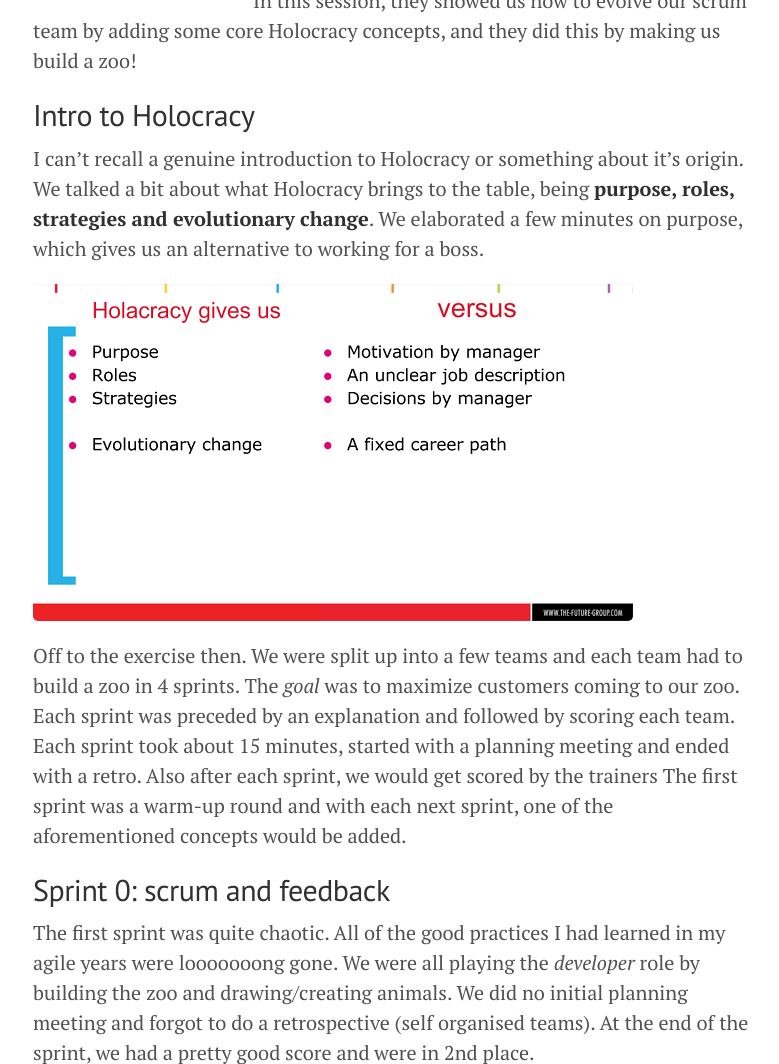
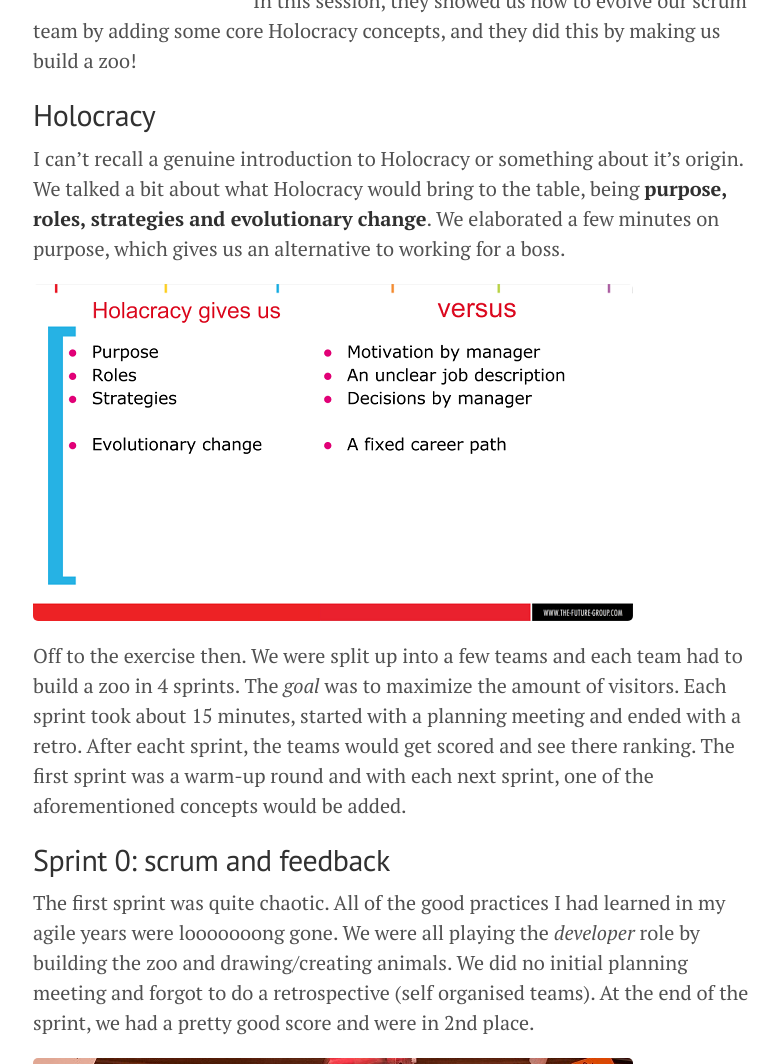
Before and after one commit to TimDM1980/TimDM1980.github.io, a Jekyll site: the page built from _posts/2016-12-04-zoolocracy.markdown, in a window 1280 px wide and 1400 px high, cut to the strip 336-1400 px from the top of the window. Shown: the whole strip, without its empty margins (247-1026 px from the left). Built offline with Jekyll 4.4.1, drawn with Linux system fonts in a browser that asks for light colours; comment, search, counter and statistics services are not loaded.

Commit message:
jpg instead of png

```diff
--- a/_posts/2016-12-04-zoolocracy.markdown
+++ b/_posts/2016-12-04-zoolocracy.markdown
@@ -10,20 +10,19 @@
 They have [shared their slides](https://docs.google.com/presentation/d/1Oq7hyYVO6ffE9L1IrLS6CPCQBk2kZhRRNlEdisw7ptc/edit#slide=id.p4) if you're interested.
 In this session, they showed us how to evolve our scrum team by adding some core Holocracy concepts, and they did this by making us build a zoo!
 
-## Intro to Holocracy
+## Holocracy
 
 I can't recall a genuine introduction to Holocracy or something about it's origin.
-We talked a bit about what Holocracy brings to the table, being __purpose, roles, strategies and evolutionary change__.
+We talked a bit about what Holocracy would bring to the table, being __purpose, roles, strategies and evolutionary change__.
 We elaborated a few minutes on purpose, which gives us an alternative to working for a boss.
 
 [![]({{site.url}}/public/assets/2016-12-04-zoolocracy/holocracy.png)](https://docs.google.com/presentation/d/1Oq7hyYVO6ffE9L1IrLS6CPCQBk2kZhRRNlEdisw7ptc/edit#slide=id.p16)
 
 Off to the exercise then.
 We were split up into a few teams and each team had to build a zoo in 4 sprints.
-The _goal_ was to maximize customers coming to our zoo.
-Each sprint was preceded by an explanation and followed by scoring each team.
+The _goal_ was to maximize the amount of visitors.
 Each sprint took about 15 minutes, started with a planning meeting and ended with a retro.
-Also after each sprint, we would get scored by the trainers
+After eacht sprint, the teams would get scored and see there ranking.
 The first sprint was a warm-up round and with each next sprint, one of the aforementioned concepts would be added.
 
 ## Sprint 0: scrum and feedback
@@ -34,7 +33,7 @@
 We did no initial planning meeting and forgot to do a retrospective (self organised teams).
 At the end of the sprint, we had a pretty good score and were in 2nd place.
 
-![]({{site.url}}/public/assets/2016-12-04-zoolocracy/zoo.png)
+![]({{site.url}}/public/assets/2016-12-04-zoolocracy/zoo.jpg)
 
 ## Sprint 1: purpose
 
@@ -62,11 +61,11 @@
 Also, we were back at making beautiful creations, I felt way better!
 We created some beautiful animal drawings, origami birds and 3D trees and plants.
 
-![]({{site.url}}/public/assets/2016-12-04-zoolocracy/adopt.png)
+![]({{site.url}}/public/assets/2016-12-04-zoolocracy/adopt.jpg)
 
-![]({{site.url}}/public/assets/2016-12-04-zoolocracy/birds.png)
+![]({{site.url}}/public/assets/2016-12-04-zoolocracy/birds.jpg)
 
-![]({{site.url}}/public/assets/2016-12-04-zoolocracy/plants.png)
+![]({{site.url}}/public/assets/2016-12-04-zoolocracy/plants.jpg)
 
 ## Sprint 3: strategies
 
@@ -82,6 +81,6 @@
 The thing that sticked however, was how sad I felt when we were in the rat race, and how nice it was to go back to craftsmanship afterwards.
 It made me realize once more why exactly I love this job and that software development can be so much more than just churning out code.
 
-![]({{site.url}}/public/assets/2016-12-04-zoolocracy/almost-dead.png)
+![]({{site.url}}/public/assets/2016-12-04-zoolocracy/almost-dead.jpg)
 
-![]({{site.url}}/public/assets/2016-12-04-zoolocracy/palm-tree.png)
+![]({{site.url}}/public/assets/2016-12-04-zoolocracy/palm-tree.jpg)
```
